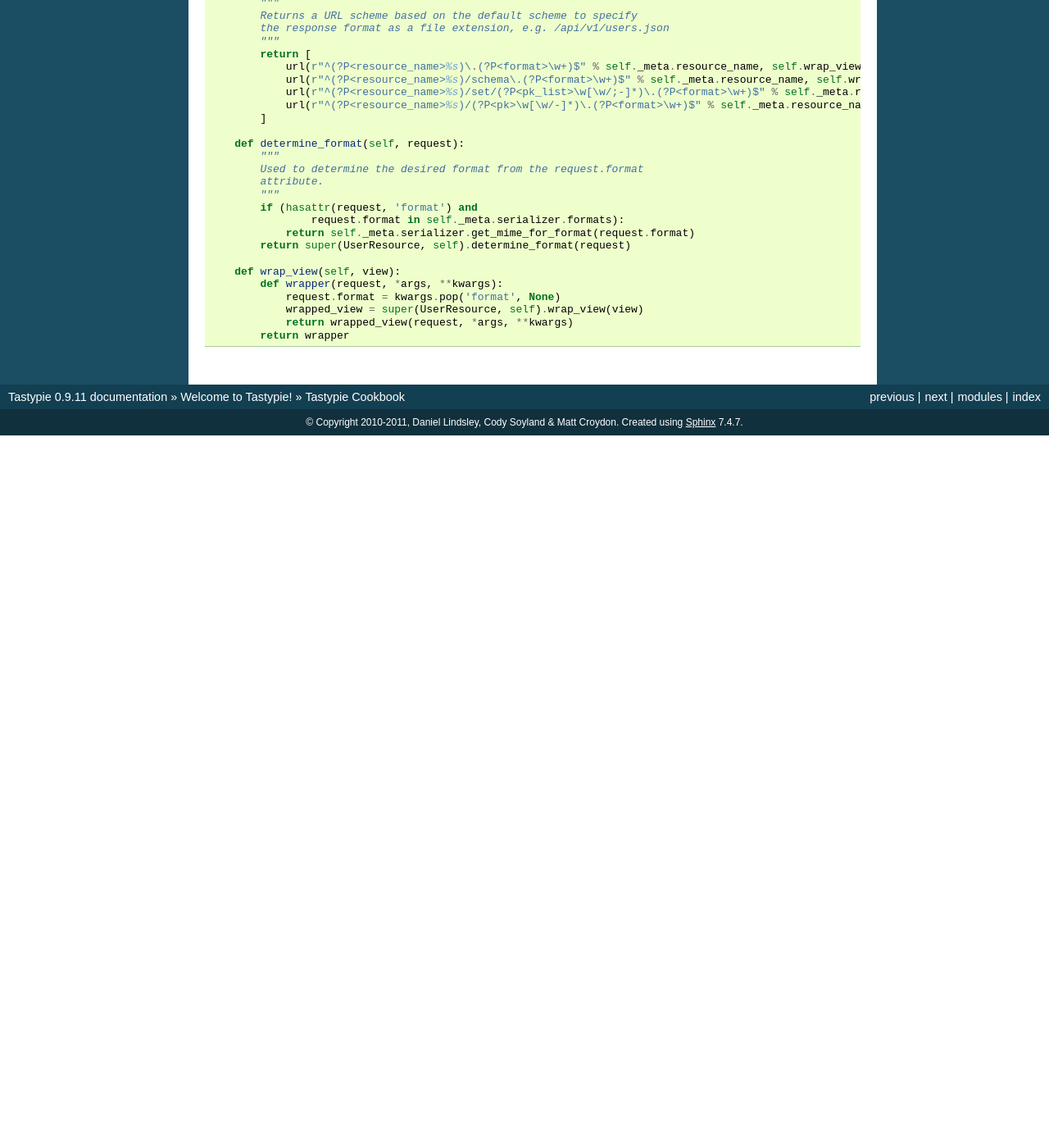
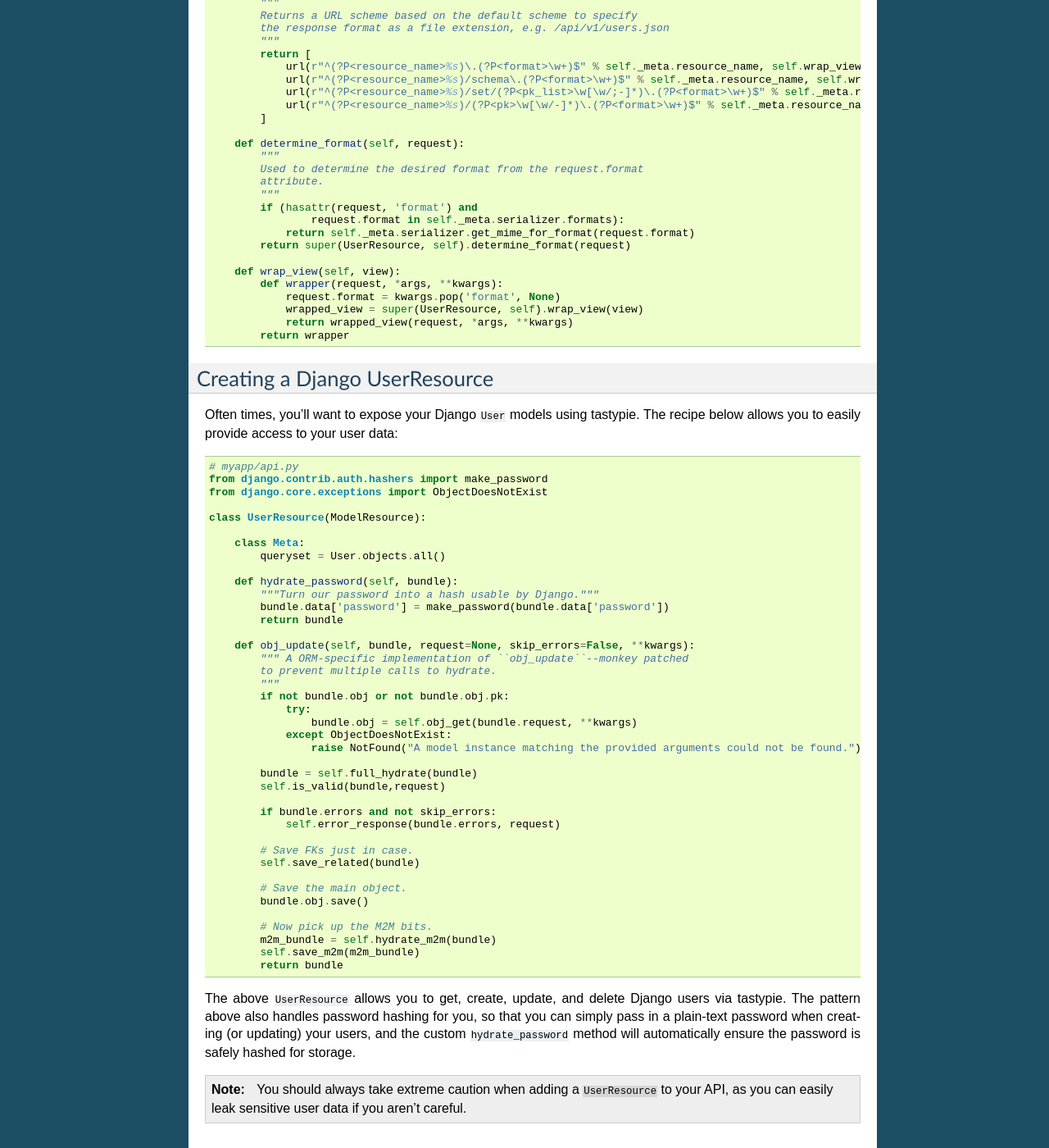
Before and after one commit to django-tastypie/django-tastypie, a Sphinx documentation site: the page built from docs/cookbook.rst, in a window 1280 px wide and 1400 px high, scrolled down 5261 px. Shown: the whole window at 82% size. Built offline with Sphinx 7.4.7, drawn with Linux system fonts in a browser that asks for light colours; pages that are not in the unit, such as notebooks, are missing from menus; before the commit the page ends 5792 px from its top, so only the background shows below that; some of the changed text lies outside the part shown.

Commit message:
Adding a cookbook recipe for ``UserResource``.

```diff
--- a/docs/cookbook.rst
+++ b/docs/cookbook.rst
@@ -355,3 +355,61 @@ of syntax additional to the default URL scheme::
                 wrapped_view = super(UserResource, self).wrap_view(view)
                 return wrapped_view(request, *args, **kwargs)
             return wrapper
+
+
+Creating a Django UserResource
+------------------------------
+
+Often times, you'll want to expose your Django ``User`` models using tastypie.
+The recipe below allows you to easily provide access to your user data::
+
+    # myapp/api.py
+    from django.contrib.auth.hashers import make_password
+    from django.core.exceptions import ObjectDoesNotExist
+
+    class UserResource(ModelResource):
+
+        class Meta:
+            queryset = User.objects.all()
+
+        def hydrate_password(self, bundle):
+            """Turn our password into a hash usable by Django."""
+            bundle.data['password'] = make_password(bundle.data['password'])
+            return bundle
+
+        def obj_update(self, bundle, request=None, skip_errors=False, **kwargs):
+            """ A ORM-specific implementation of ``obj_update``--monkey patched
+            to prevent multiple calls to hydrate.
+            """
+            if not bundle.obj or not bundle.obj.pk:
+                try:
+                    bundle.obj = self.obj_get(bundle.request, **kwargs)
+                except ObjectDoesNotExist:
+                    raise NotFound("A model instance matching the provided arguments could not be found.")
+
+            bundle = self.full_hydrate(bundle)
+            self.is_valid(bundle,request)
+
+            if bundle.errors and not skip_errors:
+                self.error_response(bundle.errors, request)
+
+            # Save FKs just in case.
+            self.save_related(bundle)
+
+            # Save the main object.
+            bundle.obj.save()
+
+            # Now pick up the M2M bits.
+            m2m_bundle = self.hydrate_m2m(bundle)
+            self.save_m2m(m2m_bundle)
+            return bundle
+
+The above ``UserResource`` allows you to get, create, update, and delete Django
+users via tastypie. The pattern above also handles password hashing for you, so
+that you can simply pass in a plain-text password when creating (or updating)
+your users, and the custom ``hydrate_password`` method will automatically
+ensure the password is safely hashed for storage.
+
+.. note::
+    You should always take extreme caution when adding a ``UserResource`` to
+    your API, as you can easily leak sensitive user data if you aren't careful.
```
